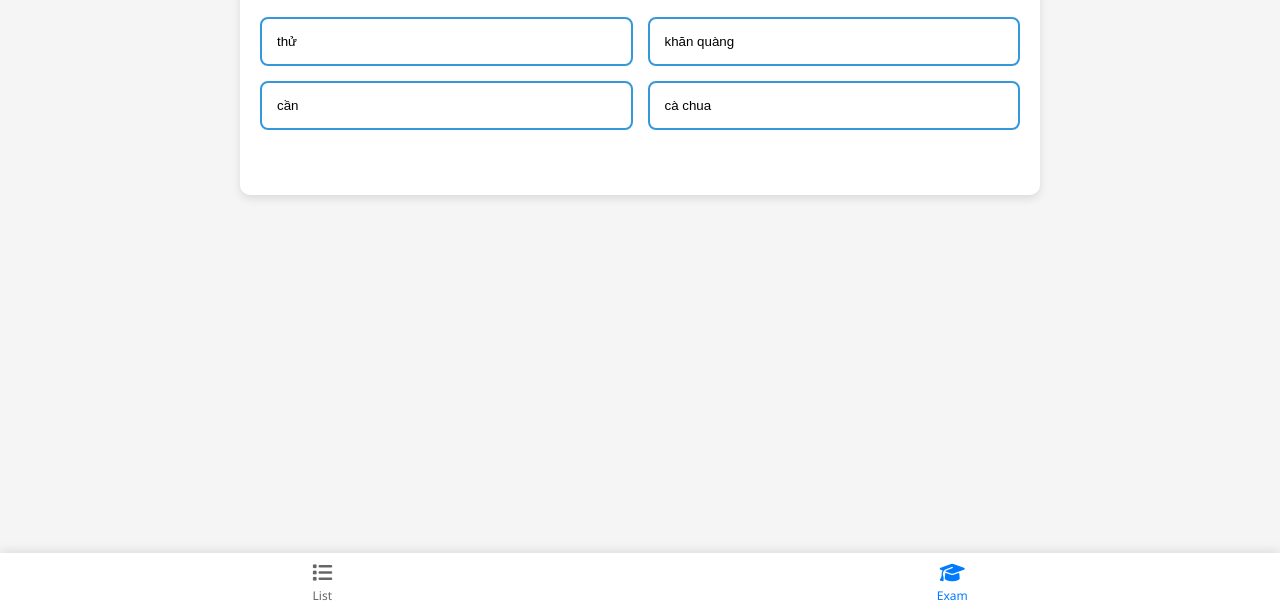
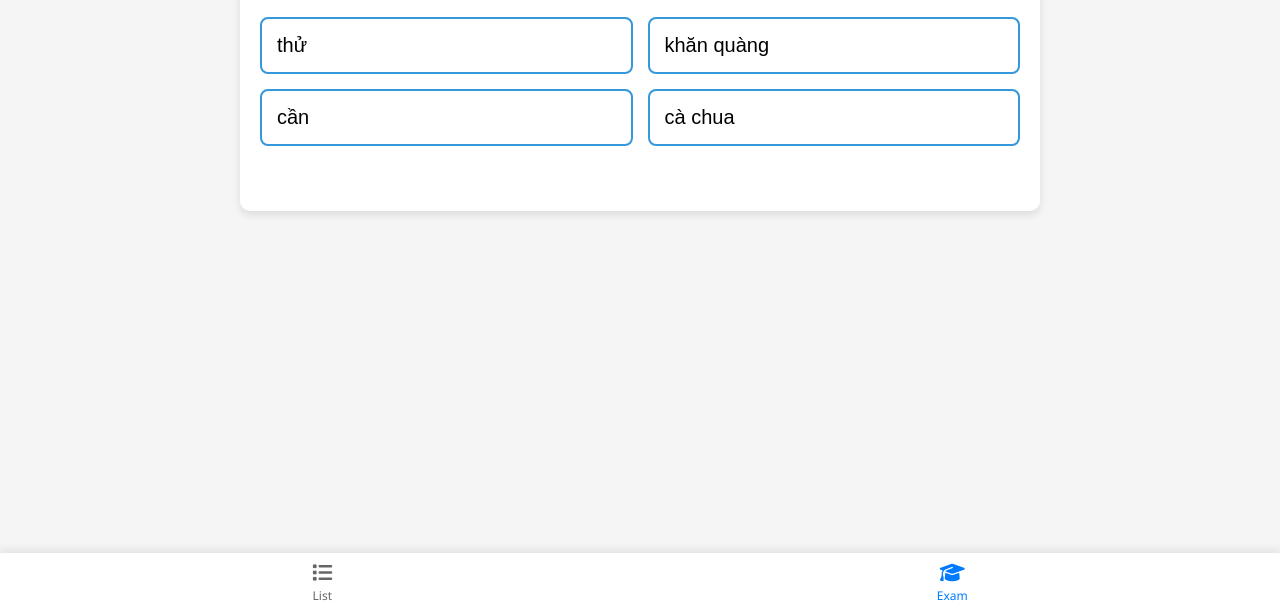
Before and after one commit to xhihha1/tiengviet, a website: page exam.html in a window 1280 px wide. Both pictures are taken after a click on the button 1002 px from the left and 64 px from the top of the page. Shown: the part 186-800 px from the top of the page. Drawn offline with Linux system fonts and the light colour scheme.

Commit message:
modify font size

```diff
--- a/style-exam.css
+++ b/style-exam.css
@@ -150,3 +150,7 @@ body {
 .sentence-translation {
   color: #7f8c8d;
 }
+
+.vn-text {
+  font-size: 20px;
+}
```
